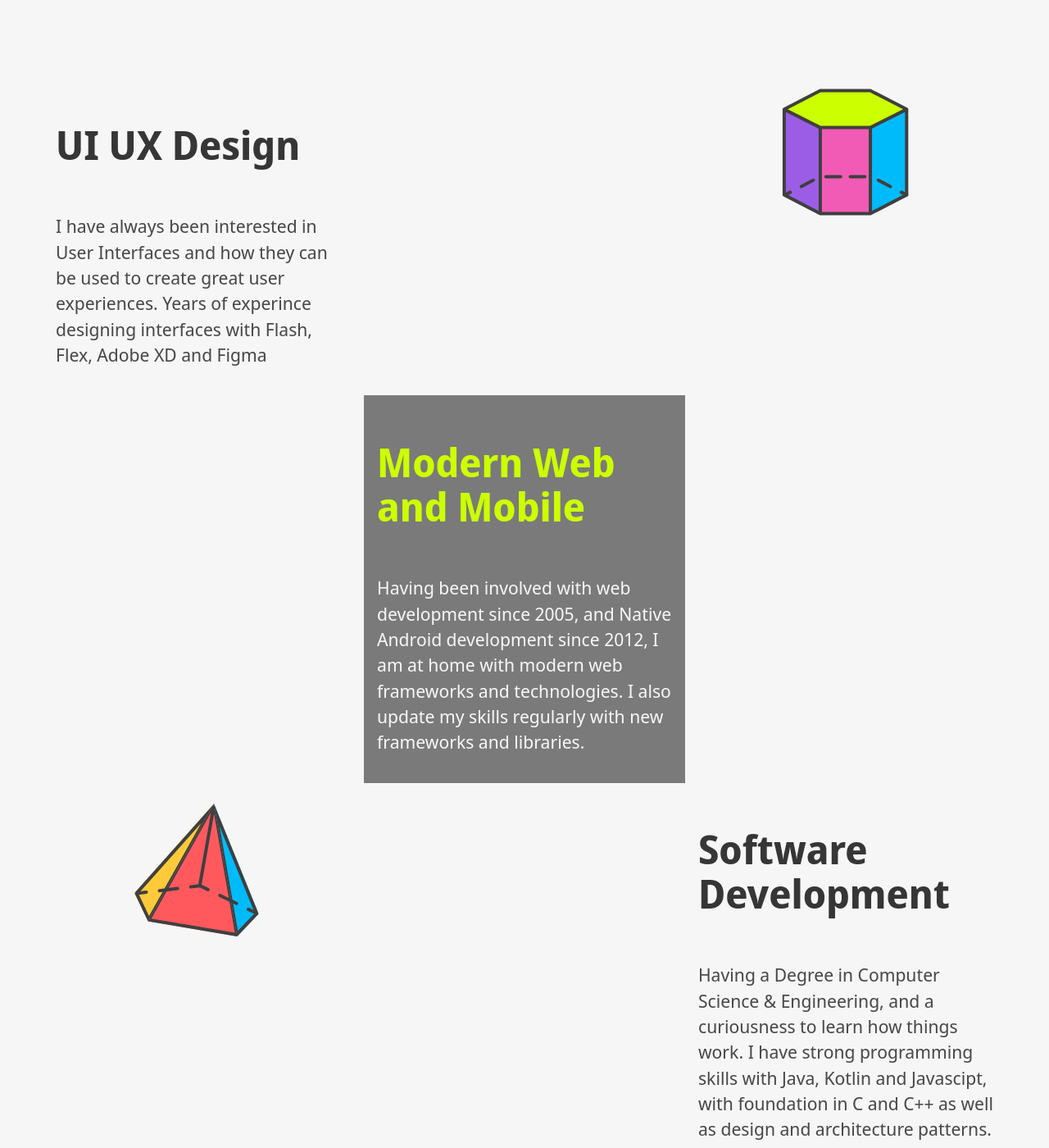
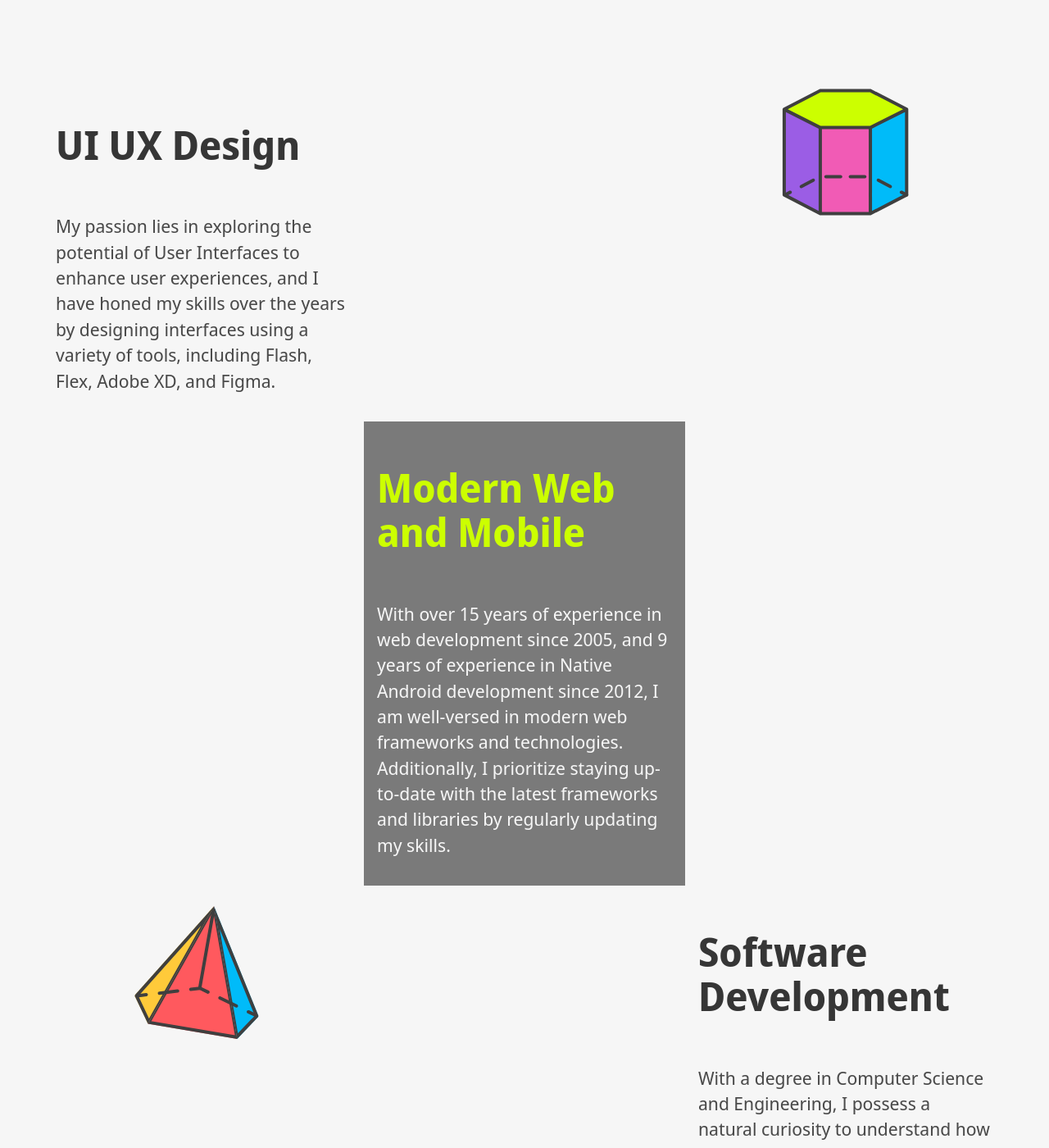
Before and after one commit to midhunhk/midhunhk.github.io, a Jekyll site: the page built from index.html, in a window 1280 px wide and 1400 px high, scrolled down 713 px. Shown: the whole window at 82% size. Built offline with Jekyll 4.4.1, drawn with Linux system fonts in a browser that asks for light colours; nearby versions of some CDN libraries; comment, search, counter and statistics services are not loaded; a style sheet for code colours, icons or effects is not loaded; some of the changed text lies outside the part shown.

Commit message:
update copy

```diff
--- a/index.html
+++ b/index.html
@@ -14,9 +14,9 @@
                         <p class="is-family-secondary has-text-weight-bold has-text-success is-size-1 animate__animated animate__fadeInRight animate__delay-1s py-2">Midhun Harikumar</p>
 
                         <div class="animate__animated animate__fadeIn animate__delay-2s animate__fast">
-                            <p class="py-2 is-size-4 has-text-weight-semibold has-text-black-bis">Full Stack Developer</p>
+                            <p class="py-2 is-size-4 has-text-weight-semibold has-text-black-bis">Senior Full Stack Developer</p>
                             <p class="py-2 pr-4 my-2 has-text-black-bis">
-                                A Software Engineer with more than a decade of experience building user interfaces, writing middleware and backend services and APIs.
+                                Experienced Software Engineer proficient in designing and developing user interfaces, middleware,  backend services and APIs for over a decade.
                             </p>
 
                             <div class="has-text-centered-mobile mt-4">
@@ -88,7 +88,7 @@
         <div class="columns animate__animated animate__fadeIn animate__delay-4s">
             <div class="column is-4 p-4">
                 <p class="title mb-0">UI UX Design</p>
-                <p>I have always been interested in User Interfaces and how they can be used to create great user experiences. Years of experince designing interfaces with Flash, Flex, Adobe XD and Figma</p>
+                <p>My passion lies in exploring the potential of User Interfaces to enhance user experiences, and I have honed my skills over the years by designing interfaces using a variety of tools, including Flash, Flex, Adobe XD, and Figma.</p>
             </div>
             <div class="column is-4 is-offset-4 has-text-centered">
                 <svg width="155" height="155" viewBox="0 0 155 155" fill="none" xmlns="http://www.w3.org/2000/svg">
@@ -110,7 +110,7 @@
         <div class="columns is-centered">
             <div class="column is-4 has-background-grey p-4 animate__animated animate__fadeIn animate__delay-5s">
                 <p class="title has-text-success mb-0">Modern Web and Mobile</p>
-                <p class="has-text-white-ter">Having been involved with web development since 2005, and Native Android development since 2012, I am at home with modern web frameworks and technologies. I also update my skills regularly with new frameworks and libraries.</p>
+                <p class="has-text-white-ter">With over 15 years of experience in web development since 2005, and 9 years of experience in Native Android development since 2012, I am well-versed in modern web frameworks and technologies. Additionally, I prioritize staying up-to-date with the latest frameworks and libraries by regularly updating my skills.</p>
             </div>
         </div>
 
@@ -134,7 +134,7 @@
             </div>
             <div class="column is-4 is-offset-4 p-4">
                 <p class="title mb-0">Software Development</p>
-                <p>Having a Degree in Computer Science &amp; Engineering, and a curiousness to learn how things work. I have strong programming skills with Java, Kotlin and Javascipt, with foundation in C and C++ as well as design and architecture patterns. I also work on personal Open Source Projects and APIs.</p>
+                <p>With a degree in Computer Science and Engineering, I possess a natural curiosity to understand how things work, and have developed strong programming skills in Java, Kotlin, and JavaScript, with a solid foundation in C and C++. In addition, I am well-versed in design and architecture patterns, and regularly work on personal Open Source Projects and APIs.</p>
             </div>
         </div>
     </div>
@@ -158,7 +158,7 @@
                     <div class="card-content has-background-white-ter">
                         <div class="content">
                             <p class="has-text-weight-bold my-0 py-1">Message Counter</p>
-                            <p class="is-size-6 is-hidden-mobile">A modern Android app that counts the number of text messages a user sends, and has been download more than 1,00,000 times, translated into 5 languages and used in more than 10 countries around the world.</p>
+                            <p class="is-size-6 is-hidden-mobile">This contemporary Android application is capable of tracking the number of text messages sent by a user, and has achieved over 100,000 downloads while being translated into 5 different languages. Moreover, it has garnered users from over 10 countries across the globe.</p>
                             <a class="button is-rounded" href="https://github.com/midhunhk/message-counter/">
                                 <span class="icon">
                                     <i class="fab fa-github pr-2 has-text-black" aria-hidden="true"></i>
@@ -324,7 +324,7 @@
                     <div class="card-content has-background-warning">
                         <div class="content">
                             <p class="has-text-weight-bold has-text-black my-0 py-1">Ae App Labs</p>
-                            <p class="is-size-6 is-hidden-mobile">Org website recently redesigned and re-written with SvelteKit, under which tutorials and other services are served.</p>
+                            <p class="is-size-6 is-hidden-mobile">Org website recently redesigned and re-written with SvelteKit, under which tutorials and other services are provided.</p>
                             <a class="button is-success is-rounded" href="https://ae-app-labs.github.io" target="_blank">
                                 <span class="icon">
                                     <i class="fas fa-external-link-alt has-text-black"></i>
```
